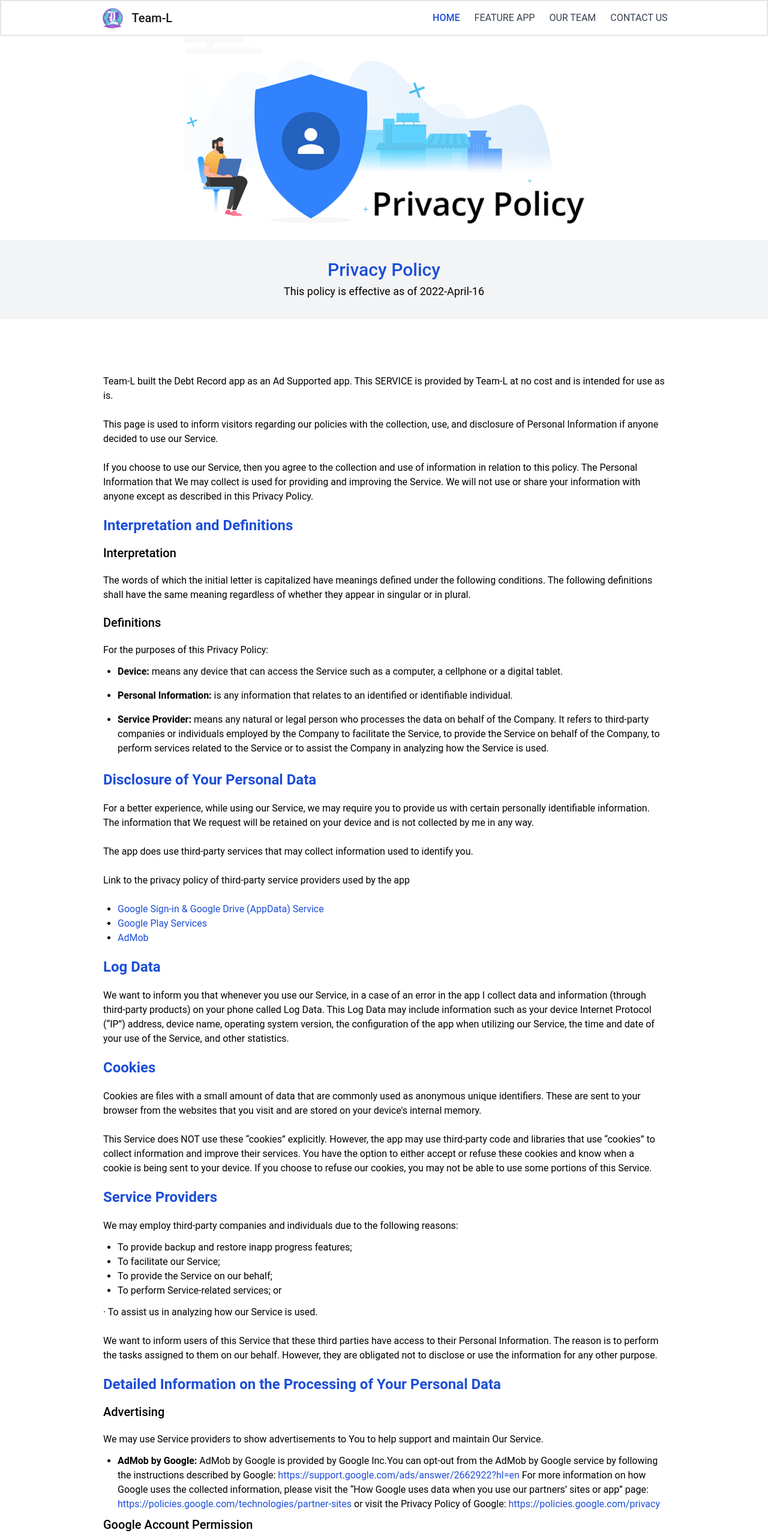
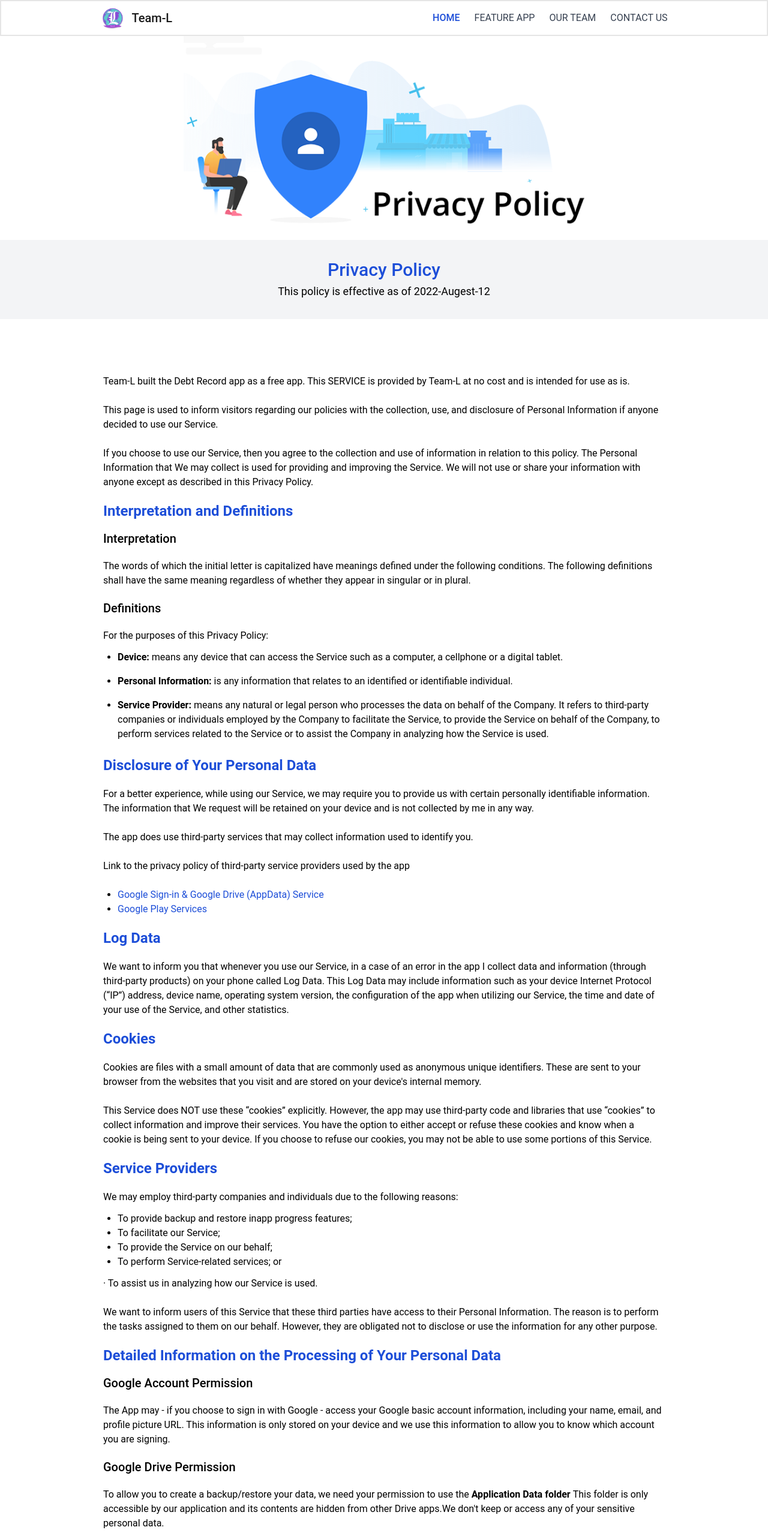
Before and after one commit to teamldeveloper/team-l, a React (Create React App) app: page /PrivacyPolicy in a window 1280 px wide. Shown: the top 2566 px of the page at 60% size. Built offline with nearby package versions, Linux system fonts and the light colour scheme.

Commit message:
update privacy policy

```diff
--- a/src/pages/privacy_policy/components/Description.jsx
+++ b/src/pages/privacy_policy/components/Description.jsx
@@ -4,7 +4,7 @@
   return (
     <div className=" text-left ">
       <Paragraph>
-        Team-L built the Debt Record app as an Ad Supported app. This SERVICE is
+        Team-L built the Debt Record app as a free app. This SERVICE is
         provided by Team-L at no cost and is intended for use as is.
       </Paragraph>
       <Paragraph>
@@ -92,7 +92,7 @@
             </Hyperlink>
           </li>
 
-          <li>
+          {/* <li>
             <Hyperlink
               href="https://support.google.com/admob/answer/6128543?hl=en"
               target="_blank"
@@ -100,7 +100,7 @@
             >
               AdMob
             </Hyperlink>
-          </li>
+          </li> */}
         </ul>
       </Paragraph>
 
@@ -163,7 +163,7 @@
       <SubTitle1>
         Detailed Information on the Processing of Your Personal Data
       </SubTitle1>
-      <SubTitle2>Advertising</SubTitle2>
+      {/* <SubTitle2>Advertising</SubTitle2>
       <Paragraph>
         We may use Service providers to show advertisements to You to help
         support and maintain Our Service.
@@ -201,7 +201,7 @@
             https://policies.google.com/privacy
           </Hyperlink>
         </li>
-      </ul>
+      </ul> */}
       <SubTitle2>Google Account Permission</SubTitle2>
       <Paragraph>
         The App may - if you choose to sign in with Google - access your Google
--- a/src/pages/privacy_policy/components/Header.jsx
+++ b/src/pages/privacy_policy/components/Header.jsx
@@ -12,7 +12,7 @@
       <div className=" p-8 bg-gray-100 w-full ">
         <Title className="pb-1" value="Privacy Policy " />
         <h3 className="text-lg">
-          This policy is effective as of 2022-April-16
+          This policy is effective as of 2022-Augest-12
         </h3>
       </div>
     </div>
```
